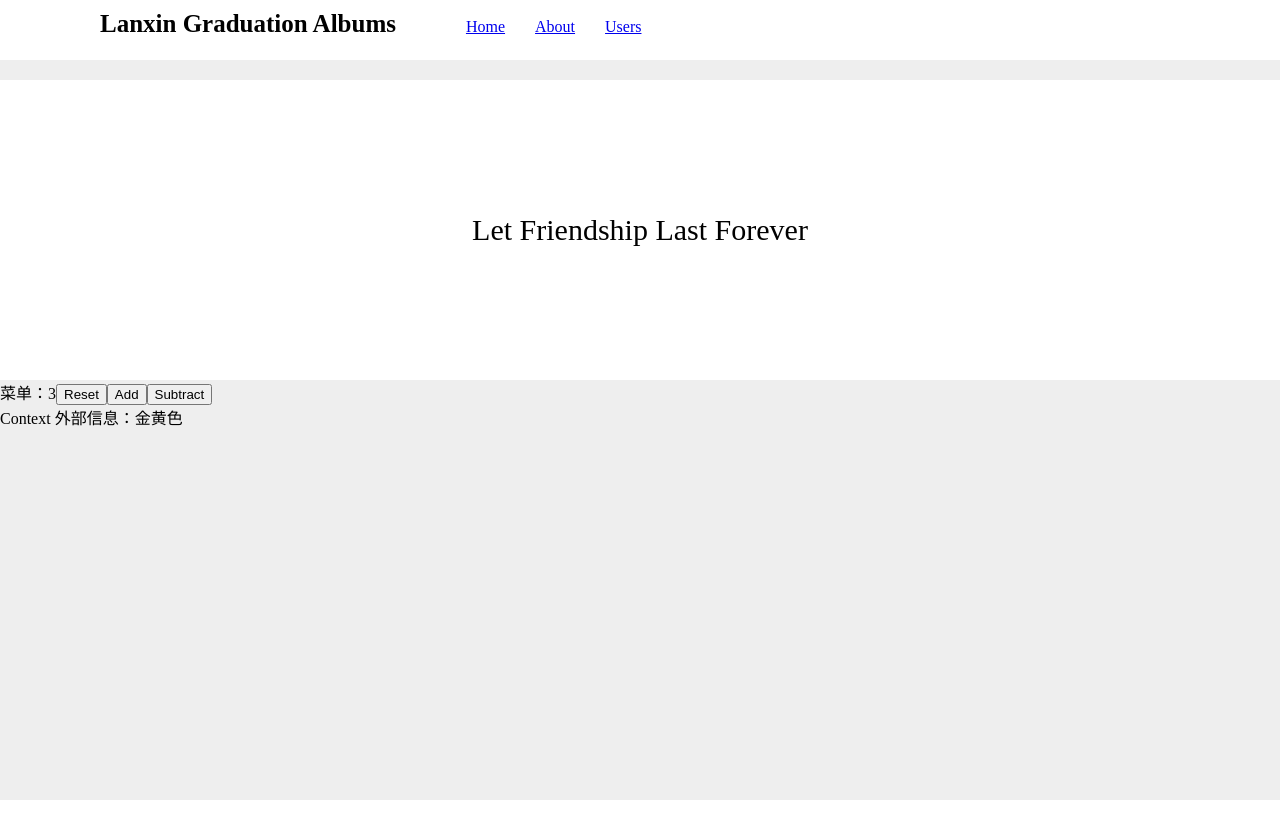
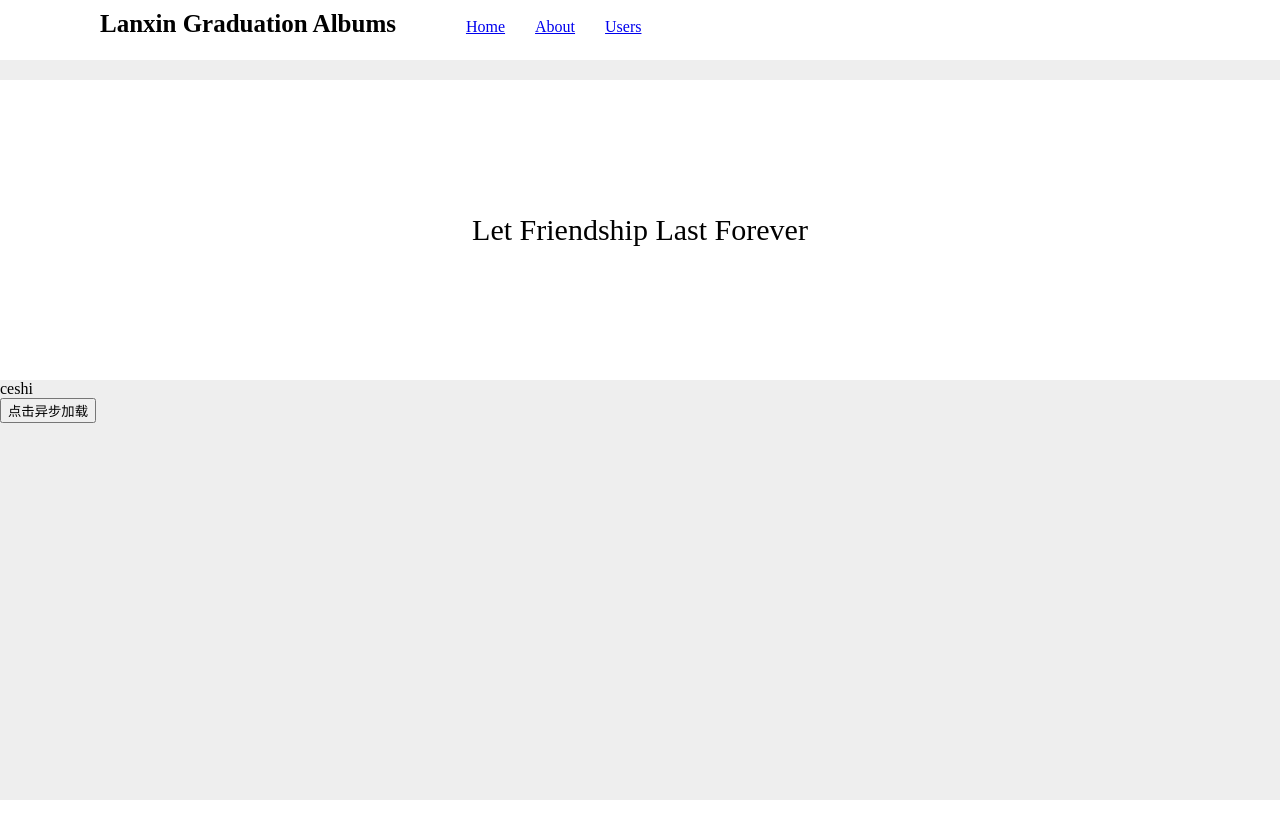
Before and after one commit to liushuxin/learnbootstrap, a React app: page / in a window 1280 px wide. Shown: the top 838 px of the page. Built offline with nearby package versions, Linux system fonts and the light colour scheme.

Commit message:
add require.ensure

```diff
--- a/src/index.tsx
+++ b/src/index.tsx
@@ -1,13 +1,17 @@
 import * as React from 'react';
 import * as ReactDOM from 'react-dom';
 import './index.less';
-
 import { HashRouter as Router, Route, Link,Switch } from "react-router-dom";
-import Admin from './page/admin';
-import About from './page/about';
 import AdminAdd from './page/admin/add';
+//@ts-ignore
 import HomePage from './page/homePage';
+//@ts-ignore
 import Header from './components/Header';
+const { Suspense, lazy } = React;
+//@ts-ignore
+const About = lazy(() => import('./page/about'));
+//@ts-ignore
+const Admin = lazy(() => import('./page/admin'));
 class App extends React.Component<any,any>{
   constructor(props:any){
     super(props);
@@ -15,6 +19,9 @@ class App extends React.Component<any,any>{
   render(){
     return <div className="lanxin-home-wrapper">
        <Router>
+       <Suspense fallback={<div>Loading...</div>}>
+
+
       <div className="lanxin-header-wrapper">
 
           <div className="header-nav">
@@ -39,18 +46,18 @@ class App extends React.Component<any,any>{
 
       </div>
       <div className="lanxin-content-wrapper">
-      <Route path="/" exact component={HomePage} />
-      <Route path="/about/" component={About} />
-      <Route exact  path="/admin" component={Admin}/>
-      <Route exact path="/admin/add/:id" component={AdminAdd}></Route>
-
+      <Switch>
+        <Route path="/" exact component={HomePage} />
+        <Route path="/about/" component={About} />
+        <Route exact  path="/admin" component={Admin}/>
+        <Route exact path="/admin/add/:id" component={AdminAdd}></Route>
+      </Switch>
       </div>
+      </Suspense>
       </Router>
     </div>
   }
-
 }
-
 ReactDOM.render(<App/>,
   document.getElementById('app')
 );
--- /dev/null
+++ b/src/page/homePage/Text.tsx
@@ -0,0 +1,7 @@
+import React from 'react';
+const Text = (props:any) => {
+    return <div>
+        异步加载组件
+    </div>
+}
+export default Text;
--- a/src/page/homePage/index.tsx
+++ b/src/page/homePage/index.tsx
@@ -1,14 +1,31 @@
-import  React from 'react';
-import Menu from 'components/menu/index';
+import  React,{useState} from 'react';
+//import Menu from 'components/menu/index';
 import Slider from 'components/Slider/index';
 import getThemeContext from 'components/themeContext';
 const ThemeContext = getThemeContext();
-const HomePage = () => {
+
+const HomePage = (props:any) => {
+    const [ComponentsDOM, setComponent] = useState(<div>ceshi </div>);
+    const wrapper  = React.createElement('div', null, ComponentsDOM);
     return <section>
         <Slider></Slider>
+        {ComponentsDOM?wrapper:null}
+        <button onClick={()=>{
+
+            require.ensure([], function() {
+                var baidumap = require('./Text') //baidumap.js放在我们当前目录下
+                setComponent(baidumap.default);
+            },(e)=>{
+                console.warn(e);
+            },'Text');
+            // import(/* webpackChunkName: "text" */'./Text').then(res => {
+            //     setComponent(res.default);
+            // });
+
+        }}>点击异步加载</button>
 
             <ThemeContext.Provider value="金黄色">
-            <Menu/>
+
           </ThemeContext.Provider>
     </section>
 
--- a/tsconfig.json
+++ b/tsconfig.json
@@ -9,10 +9,11 @@
         "allowSyntheticDefaultImports":true,
         "esModuleInterop":true,
         "baseUrl": ".",
+        "lib":["dom"],
         "paths": {
             "components/*": [
                 "src/components/*"
-            ]
+            ],
         },
     },
     "include": [
--- a/webpack.config.js
+++ b/webpack.config.js
@@ -2,7 +2,7 @@ const path = require('path');
 var HtmlWebpackPlugin = require('html-webpack-plugin');
 
 module.exports = {
-  mode: "development", // "production" | "development" | "none"  // Chosen mode tells webpack to use its built-in optimizations accordingly.
+  mode: "production", // "production" | "development" | "none"  // Chosen mode tells webpack to use its built-in optimizations accordingly.
   entry: "./src/index.tsx", // string | object | array  // 默认为 './src'
   // 这里应用程序开始执行
   // webpack 开始打包
@@ -12,7 +12,9 @@ module.exports = {
     // 所有输出文件的目标路径
     // 必须是绝对路径（使用 Node.js 的 path 模块）
     filename: "bundle.js", // string    // 「入口分块(entry chunk)」的文件名模板
+    chunkFilename: '[name].chunk.js',
     publicPath: "/assets/", // string    // 输出解析文件的目录，url 相对于 HTML 页面
+
   },
   resolve:{
     extensions: ['.js', '.jsx','.ts','.tsx'],
@@ -23,7 +25,19 @@ module.exports = {
   module: {
     rules: [
       // All files with a '.ts' or '.tsx' extension will be handled by 'awesome-typescript-loader'.
-      { test: /\.tsx?$/, loader: "awesome-typescript-loader" },
+      { test: /\.tsx?$/,
+        use: [
+          {
+            loader: "awesome-typescript-loader"
+          },
+          // {
+          //   loader: 'babel-loader',
+          //   options: {
+          //     plugins: ["@babel/plugin-syntax-dynamic-import"]
+          //   }
+          // }
+        ]
+         },
 
       // All output '.js' files will have any sourcemaps re-processed by 'source-map-loader'.
       { enforce: "pre", test: /\.js$/, loader: "source-map-loader" },
```
Also changed, not shown: package.json (+8 -0 lines), 1 other file (tests, documents, lock files or other folders).
